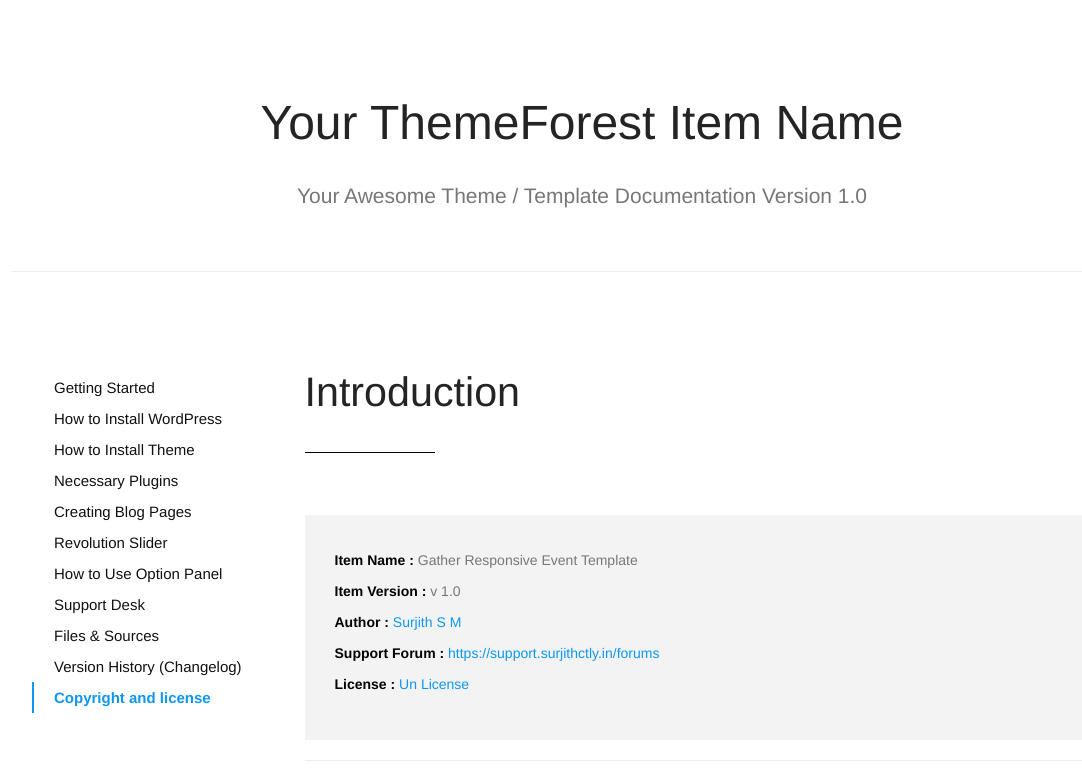
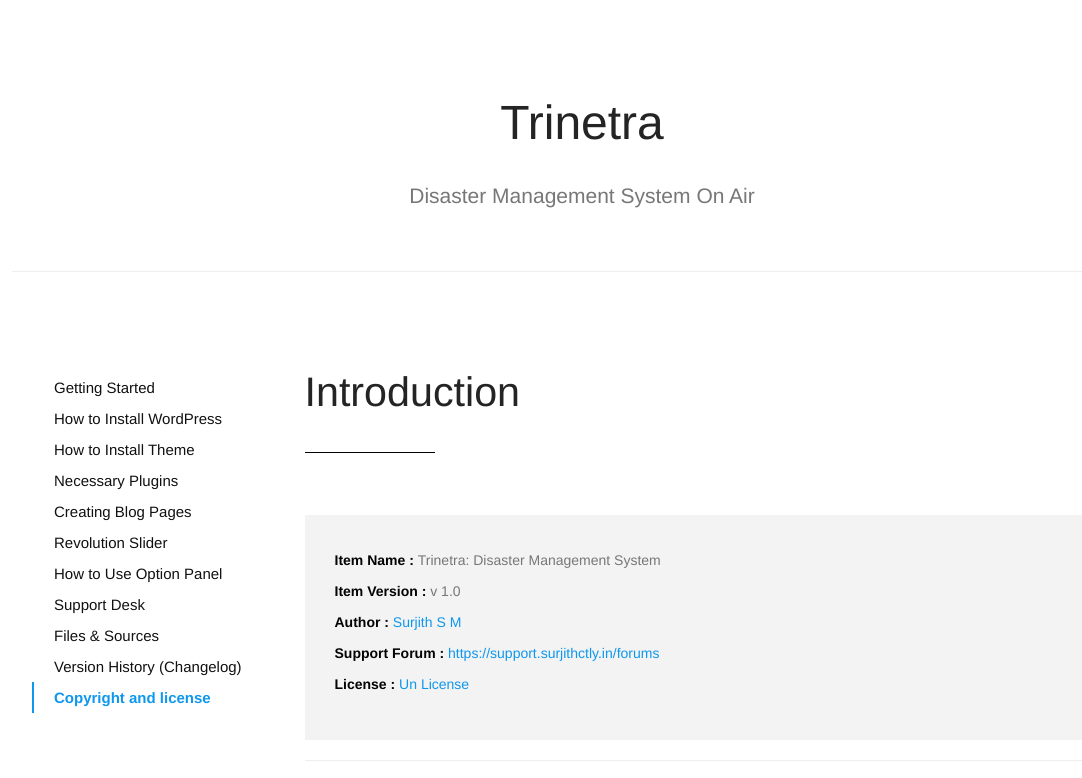
Before and after one commit to trinetradrone/trinetradrone.github.io, a plain HTML site: page index.html in a window 1280 px wide. Shown: the top 778 px of the page, without its empty margins (58-1140 px from the left). Drawn offline with Linux system fonts and the light colour scheme.

Commit message:
Update index.html

```diff
--- a/index.html
+++ b/index.html
@@ -15,7 +15,7 @@
     <meta name="author" content="">
     <meta name="keywords" content="">
 
-    <title>Item Name | Documentation by Author Name</title>
+    <title>Trinetra | Documentation</title>
 
     <link rel="shortcut icon" href="images/favicon.ico" type="image/x-icon">
 
@@ -51,8 +51,8 @@
                 <div class="row">
                     <div class="col-md-12">
                         <div class="big-title text-center">
-                            <h1>Your ThemeForest item Name</h1>
-                            <p class="lead">Your awesome theme / template documentation version 1.0</p>
+                            <h1>Trinetra</h1>
+                            <p class="lead">Disaster Management System on Air</p>
                         </div>
                         <!-- end title -->
                     </div>
@@ -105,7 +105,7 @@
                                     <div class="col-md-12 full">
                                         <div class="intro1">
                                             <ul>
-                                                <li><strong>Item Name : </strong>Gather Responsive Event Template</li>
+                                                <li><strong>Item Name : </strong>Trinetra: Disaster Management System</li>
                                                 <li><strong>Item Version : </strong> v 1.0</li>
                                                 <li><strong>Author  : </strong> <a href="http://themeforest.net/user/surjithctly" target="_blank">Surjith S M</a></li>
                                                 <li><strong>Support Forum : </strong> <a href="https://support.surjithctly.in/forums" target="_blank">https://support.surjithctly.in/forums</a></li>
```
